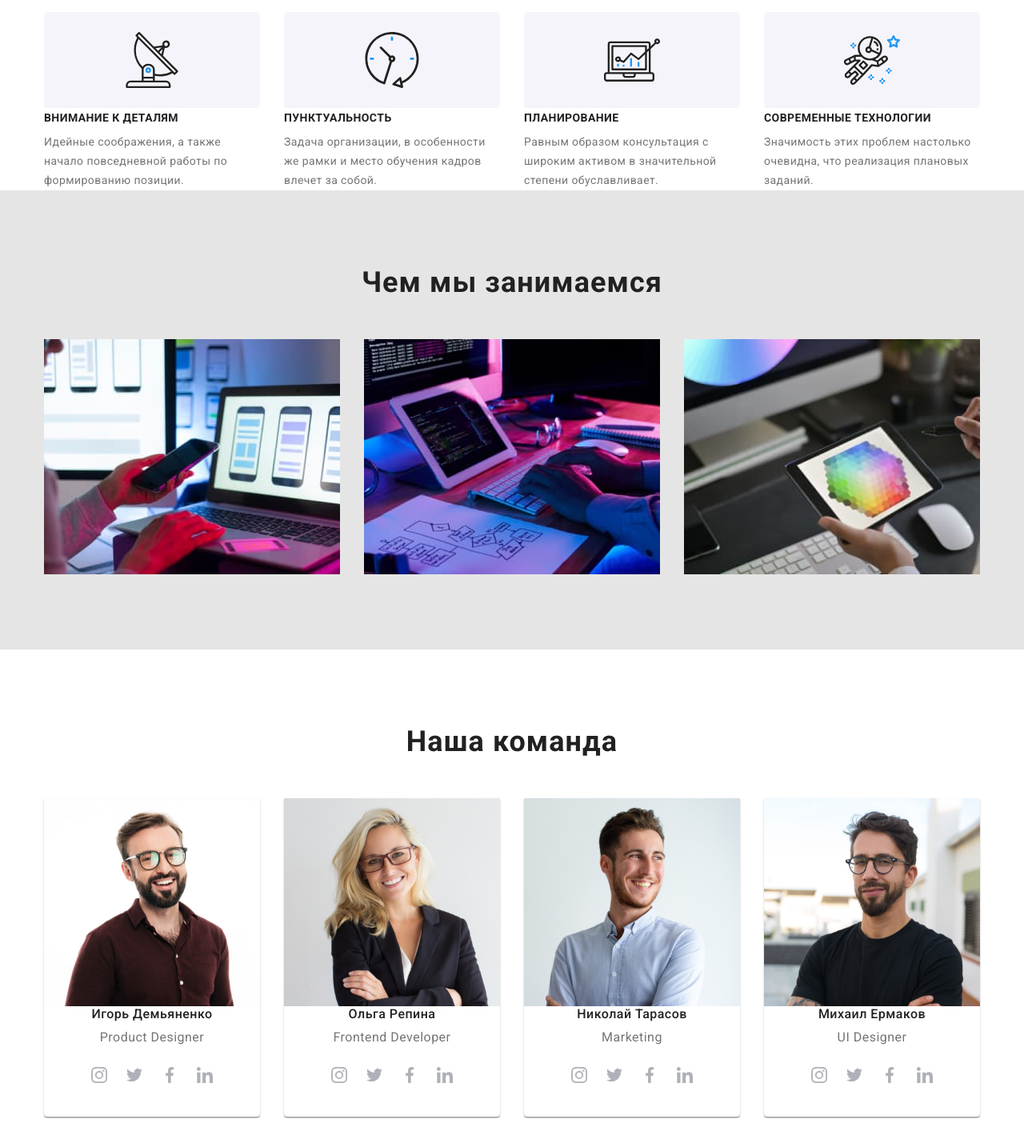
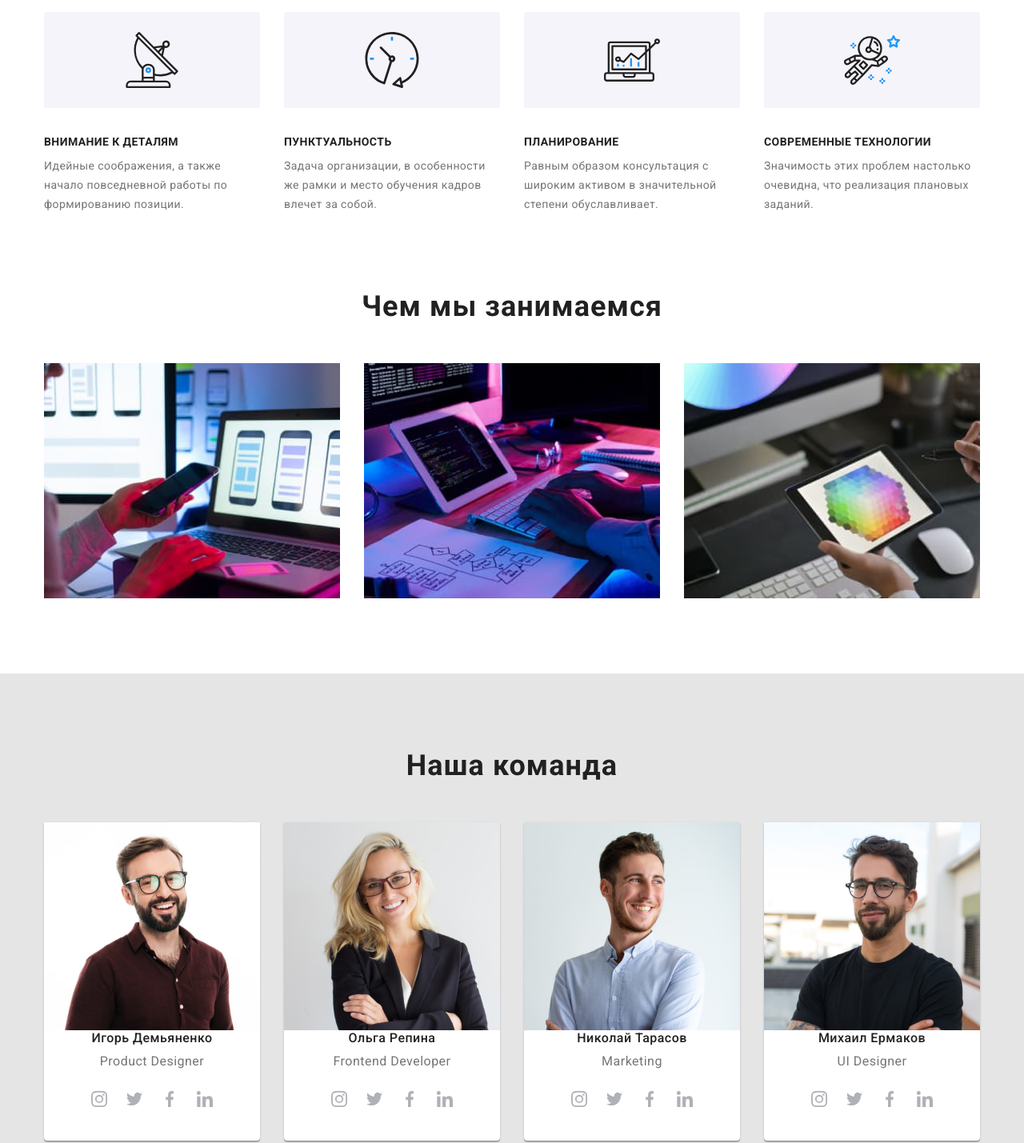
Before and after one commit to nelenmelen/goit-markup-hw-04, a plain HTML site: page index.html in a window 1280 px wide. Shown: the part 760-2189 px from the top of the page at 80% size. Drawn offline with nearby package versions, Linux system fonts and the light colour scheme.

Commit message:
done done

```diff
--- a/css/styles.css
+++ b/css/styles.css
@@ -233,6 +233,7 @@ height: auto;
     text-transform: uppercase;
     color: var(--main-color-headers);
     margin-bottom: 10px;
+    margin-top: 30px;
 
 }
 .special-text{
@@ -253,7 +254,7 @@ height: auto;
      justify-content: space-between;
 }
 .our-work{
-    background: var(--color-work);
+
     padding-bottom: 94px;
     padding-top: 94px;
 }
@@ -265,7 +266,7 @@ height: auto;
 /* Наша команда */
 .team{
 
-  background: var(--team-filter-btn-bg);
+  background: var(--color-work);
   padding-top: 94px;
    padding-bottom: 94px;
 }
```
